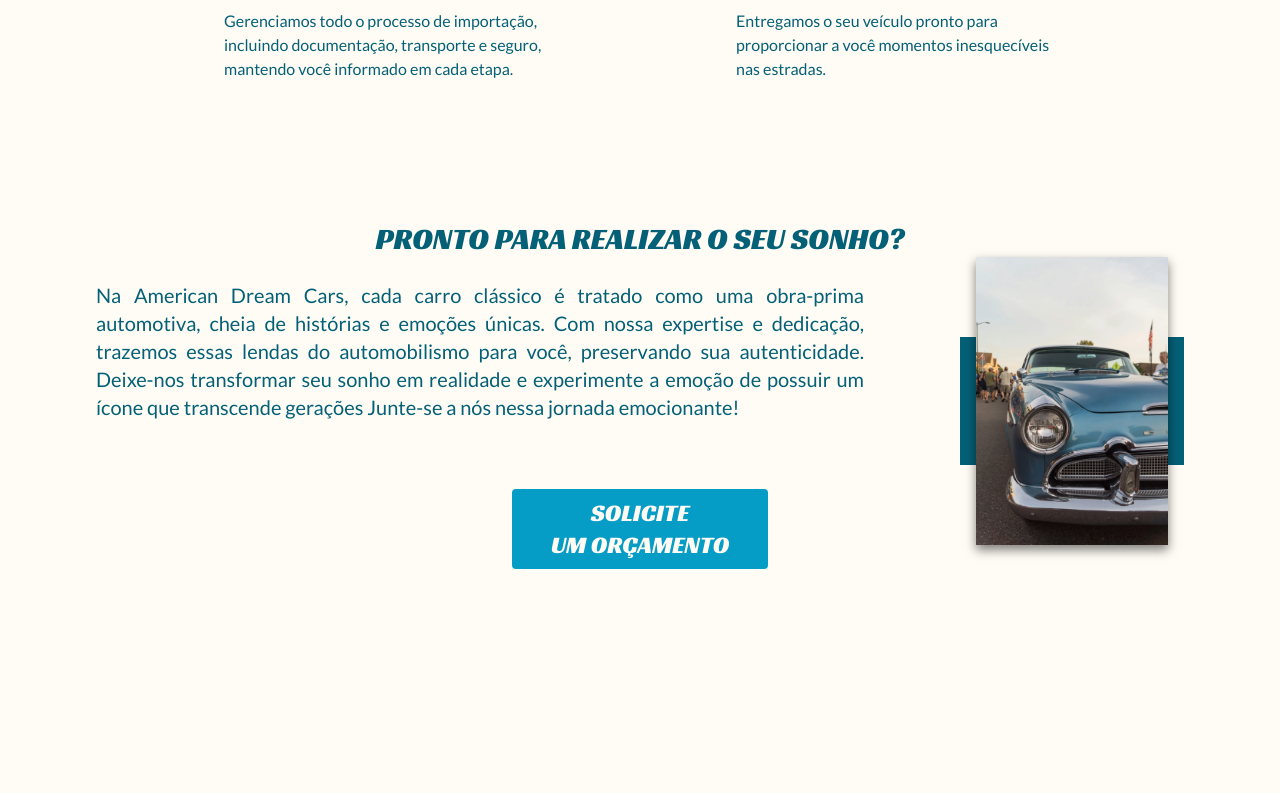
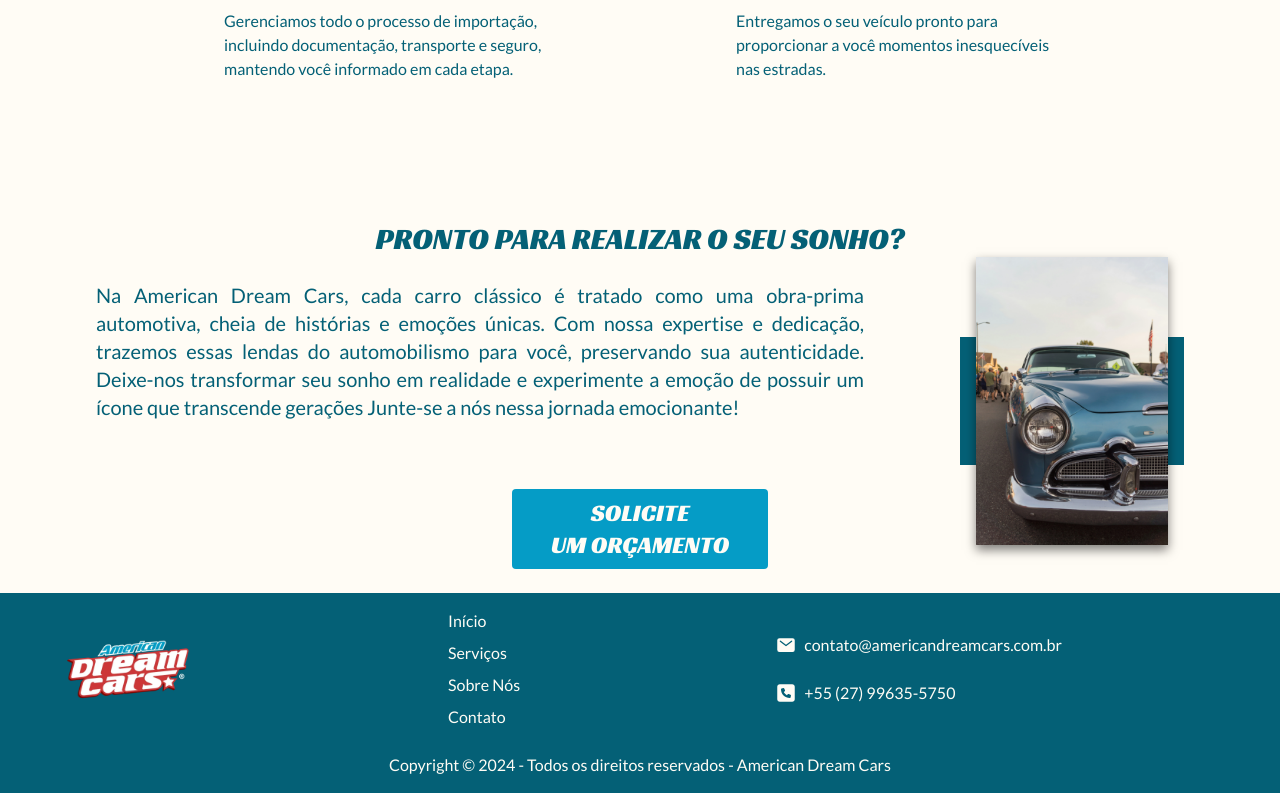
Before and after one commit to FredBettecher/american-dream-cars, a Next.js app: page / in a window 1280 px wide. Shown: the part 1379-2172 px from the top of the page. Before the commit the page ends 1972 px from the top, so only its background shows below. Built offline with nearby package versions, Linux system fonts and the light colour scheme; what tailwindcss-animated would draw is missing.

Commit message:
feat: create footer

```diff
--- a/src/app/page.jsx
+++ b/src/app/page.jsx
@@ -3,6 +3,7 @@ import Whatsapp from "@/components/Whatsapp";
 import HomePage from "@/pages/home";
 import CallToAction from "@/pages/callToAction";
 import ServicesPage from "@/pages/services";
+import Footer from "@/components/Footer";
 
 export default function Home() {
   return (
@@ -12,6 +13,7 @@ export default function Home() {
       <HomePage />
       <ServicesPage />
       <CallToAction />
+      <Footer />
     </main>
   );
 }
--- /dev/null
+++ b/src/components/Footer.jsx
@@ -0,0 +1,33 @@
+import Link from "next/link";
+import { IoMail } from "react-icons/io5";
+import { FaSquarePhone } from "react-icons/fa6";
+
+function Footer() {
+  return (
+    <footer className="w-screen bg-[#046076] px-16 py-4">
+      <div className="flex items-center gap-64">
+        <img src="/logo.webp" className="w-32" />
+        <div className="flex flex-col gap-2">
+          <Link className="cursor:pointer hover:text-[#059CC6]" scroll={true} href="#home">Início</Link>
+          <Link className="cursor:pointer hover:text-[#059CC6]" scroll={true} href="#services">Serviços</Link>
+          <Link className="cursor:pointer hover:text-[#059CC6]" scroll={true} href="#">Sobre Nós</Link>
+          <Link className="cursor:pointer hover:text-[#059CC6]" scroll={true} href="#">Contato</Link>
+        </div>
+        <div className="flex flex-col gap-6">
+          <div className="flex items-center gap-2">
+            <IoMail className="text-xl" />
+            <p>contato@americandreamcars.com.br</p>
+          </div>
+          <div className="flex items-center gap-2">
+            <FaSquarePhone className="text-xl" />
+            <p>+55 (27) 99635-5750</p>
+          </div>
+        </div>
+      </div>
+      <p className="text-center mt-6">Copyright &#169; 2024 - Todos os direitos reservados - American Dream Cars</p>
+    </footer>
+
+  );
+}
+
+export default Footer;
```
